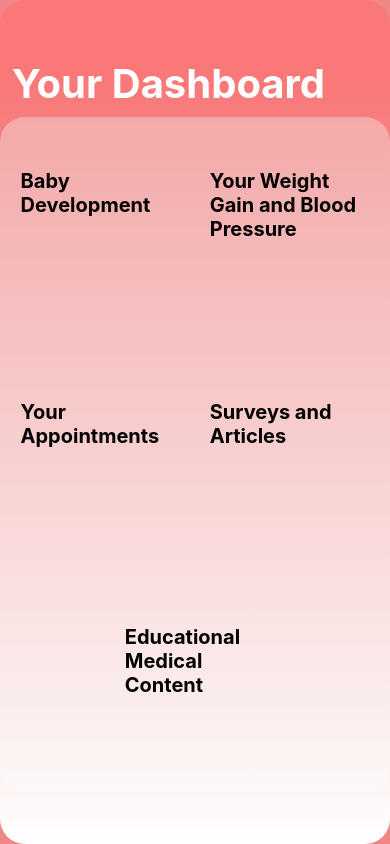
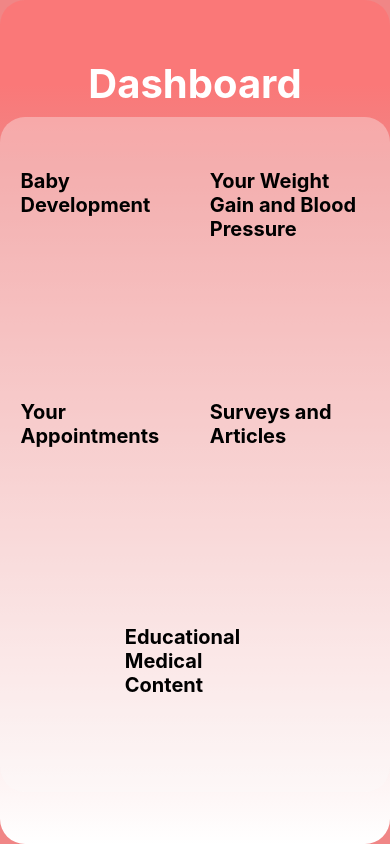
Before and after one commit to anshchokshi/HealthyMomAndChild, a React Native app in the folder src/: screen /Dashboard in a window 390 px wide. Built offline with nearby package versions, Linux system fonts and the light colour scheme; no server answers.

Commit message:
changed from your dashboard to just dashboard

```diff
--- a/src/screens/UserDash.js
+++ b/src/screens/UserDash.js
@@ -39,7 +39,7 @@ const UserDash = ({ navigation }) => {
                     style= {styles.gradientHeaderStyle}
                     locations= {[0.1, 0.2, 1.0]}
                 >
-                    <Text style={styles.textMargin}>Your Dashboard</Text>
+                    <Text style={styles.textMargin}>Dashboard</Text>
                 </LinearGradient>
             </View>
             <View
@@ -137,10 +137,10 @@ const styles = StyleSheet.create({
       },
       textMargin :{
           marginTop: "15%",
-          marginLeft: "3%",
           fontSize: "40px",
           color: "#ffffff",
           fontWeight:"bold",
+          textAlign:'center',
       },
       buttonCont: {
           width: "100%",
```
